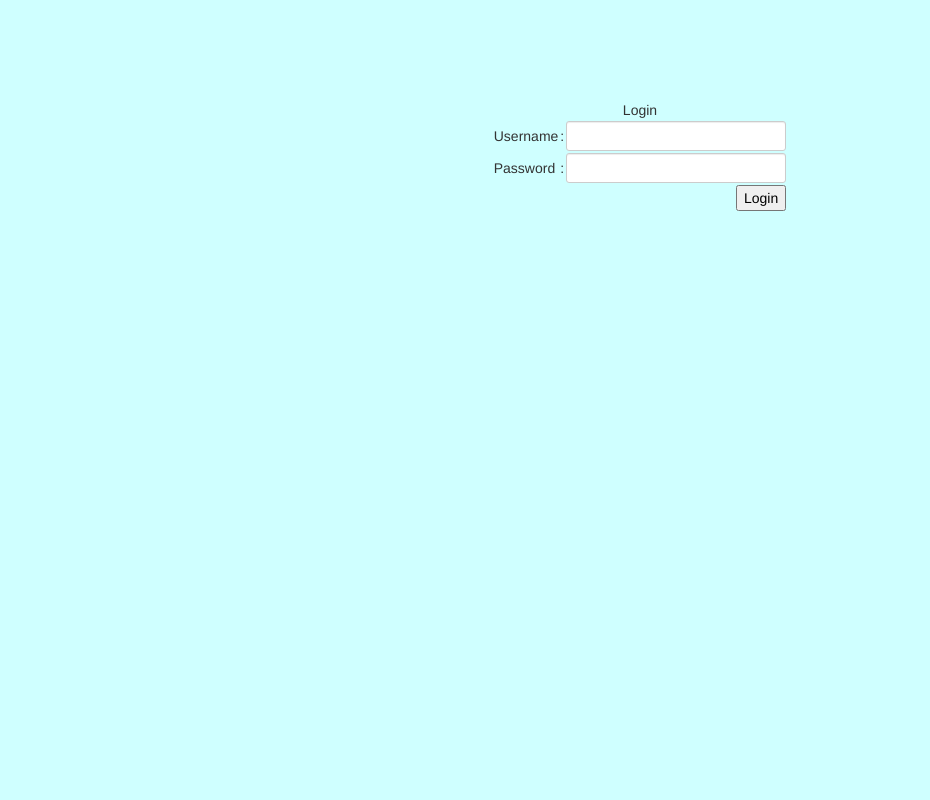
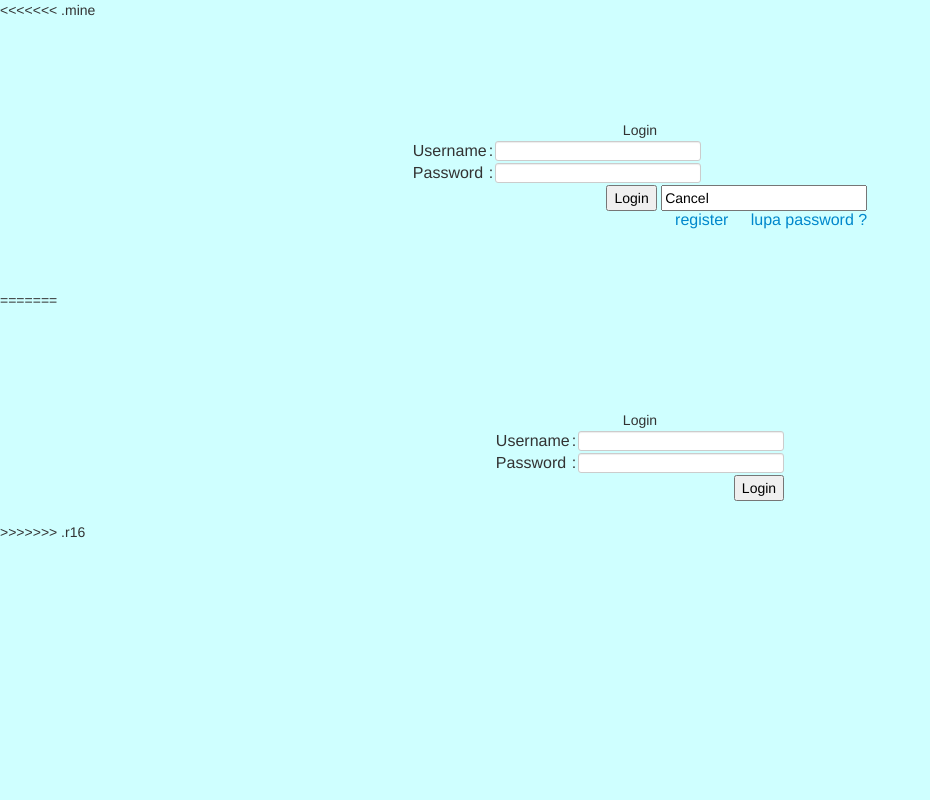
Before and after one commit to googlecode-mirror/bubuku, a PHP site: page /login_form.php in a window 1280 px wide. Shown: the whole page, without its empty margins (0-930 px from the left). Run offline with PHP 8.4, Linux system fonts and the light colour scheme.

Commit message:
nambahin form login dikit

```diff
--- a/login_form.php
+++ b/login_form.php
@@ -1,3 +1,68 @@
+<<<<<<< .mine
+<?php
+
+if(isset($_POST["MM_login"])){
+	include "auth.php";
+	$aut=new auth();
+	$aut->login($_POST["nama_user"],$_POST["passw_user"]);
+}
+
+?>
+<!DOCTYPE html>
+<html>
+<head>
+<title>MyAssistant</title>
+<!-- Bootstrap -->
+<link rel="stylesheet" type="text/css" href="css/bootstrap.css" >
+<script src="js/bootstrap.js"></script>
+</head>
+<body >
+
+	<div align="center">
+	<br/>
+	<br/>
+	<br/>
+	<br/>
+	<br/>
+                          Login
+    </div></td>
+
+	<div align="center">
+		<form id="form_login" class="form-horizontal" name="form_login" method="post" action="login_form.php">
+		<table align="center" >
+		<tr>
+		<td>Username </td>
+		<td> : </td>
+		<td><input type="text" name="nama_user" value=""  /></td>
+	  </td>
+	</tr>
+
+	<tr>
+		<td>Password </td>
+		<td> : </td>
+		<td><input type="password" name="pass_user" value=""/></td>
+	</tr>
+
+	<tr>
+		<td></td>
+		<td></td>
+		<td><div class="control-group">
+        <div align="right"><input type="submit" name="Login" value="Login" id="Login">
+          <input type="Cancel" name="Cancel" value="Cancel" id="Cancel">
+        </div>
+        <div align="Right"></div>
+        <div class="control-group">
+                        <div class="controls">
+                                        <a href="register.php" >register &nbsp;&nbsp;&nbsp;</a>
+                                        <a href="lupa_password.php" >lupa password ? </a>
+                        </div></td>
+	</tr>
+</table>
+<input type="hidden" name="MM_login" value="form_login">
+</form>
+</div>
+</body>
+=======
 <?php
 
 if(isset($_POST["MM_login"])){
@@ -52,4 +117,5 @@ if(isset($_POST["MM_login"])){
 </form>
 </div>
 </body>
+>>>>>>> .r16
 </html>
```
